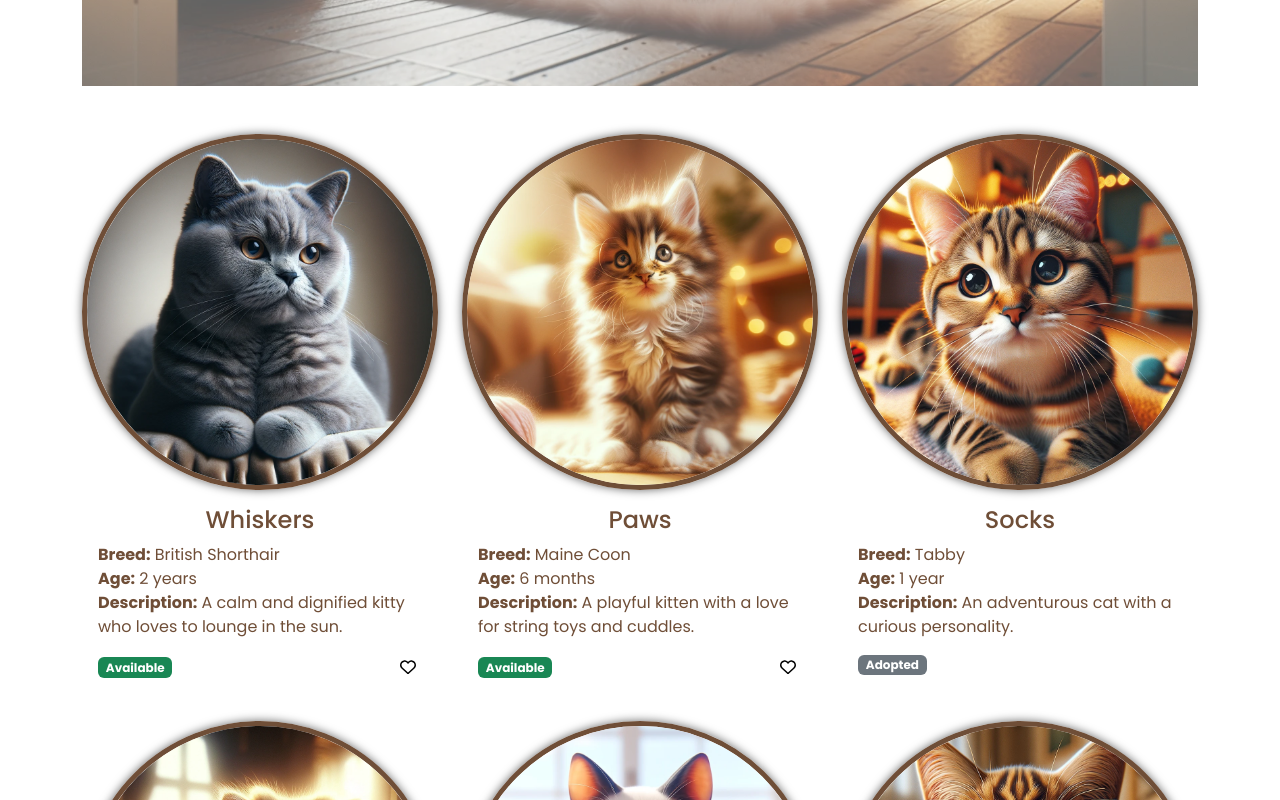
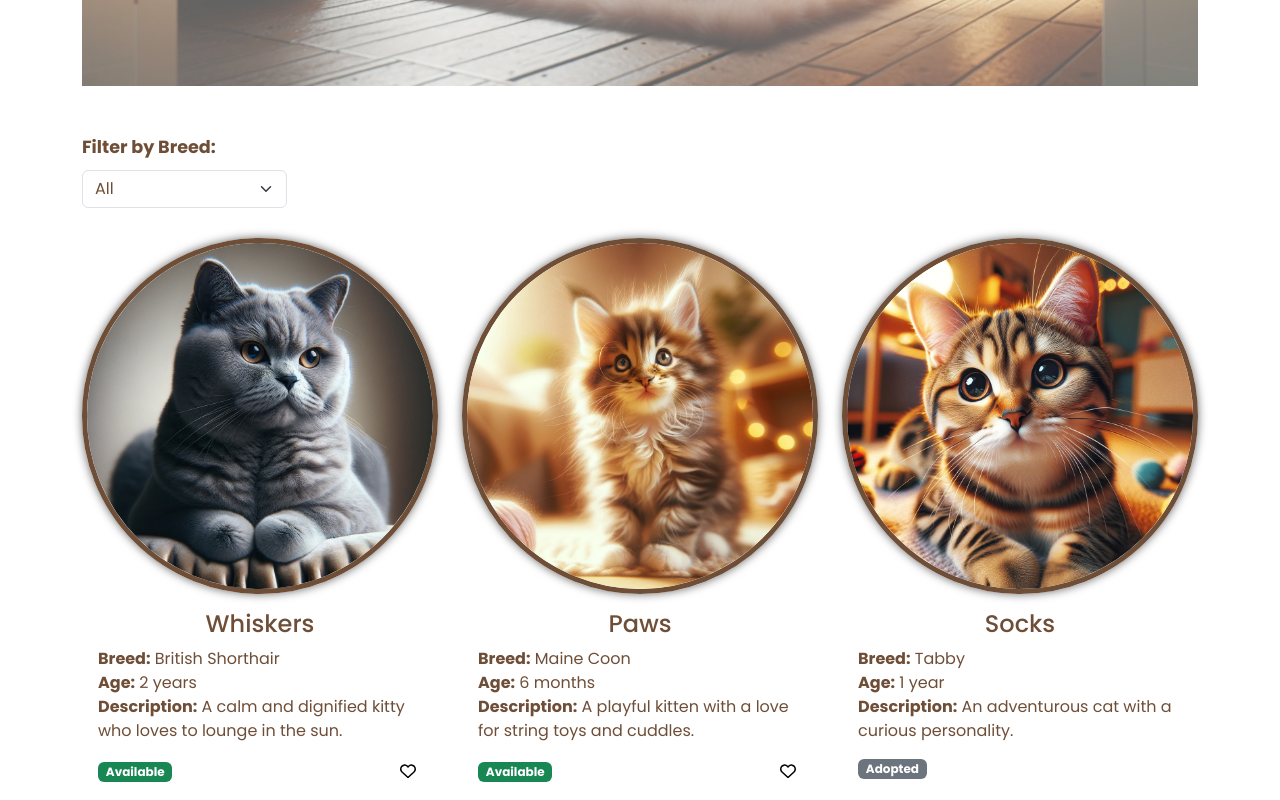
Before and after one commit to BuBuCatt/Cat-cafe-react, a React (Create React App) app in the folder cat-cafe/: page /adopt in a window 1280 px wide. Shown: the part 660-1460 px from the top of the page. Built offline with nearby package versions, Linux system fonts and the light colour scheme.

Commit message:
updated adopt cats img

```diff
--- a/cat-cafe/public/data/cats.json
+++ b/cat-cafe/public/data/cats.json
@@ -87,7 +87,7 @@
         "catName": "Oreo",
         "cataAge": "3 years",
         "catBreed": "Tuxedo",
-        "catDescription": "Oreo, with his striking black and white 'tuxedo' markings, has a charming personality to match his elegant coat. His soft fur and friendly demeanor make him a wonderful companion.",
+        "catDescription": "Oreo has a charming personality to match his elegant coat. His soft fur and friendly demeanor make him a wonderful companion.",
         "adoptionStatus": "Adopted",
         "catImage":"./data/img/Tuxedo-10.jpg"
 
--- a/cat-cafe/src/components/Cats.js
+++ b/cat-cafe/src/components/Cats.js
@@ -4,10 +4,12 @@ import { faHeart as farHeart } from '@fortawesome/free-regular-svg-icons';
 import { faHeart as fasHeart } from '@fortawesome/free-solid-svg-icons';
 import  { useState,useEffect } from 'react';
 import "../styles/cats.css";
+import Footer from './Footer';
+
 
 export default function Cats({cats, addToWishlist ,removeFromWishlist}) {
 
-
+    const [filter, setFilter] = useState('All');
 
       const [favoritedCats, setFavoritedCats] = useState(() => {
         // Load favorited cats from localStorage
@@ -38,12 +40,34 @@ export default function Cats({cats, addToWishlist ,removeFromWishlist}) {
 
     };
 
+    const handleFilterChange = (event) => {
+        setFilter(event.target.value);
+    };
+
+    const filteredCats = cats.filter(cat => {
+        return filter == 'All' || cat.catBreed == filter;
+    });
+
 
   return (
     <>
+
         <div className="container mt-5">
-        <div className="row">
-            {cats.map((cat) => (
+
+                <div className="filter-controls   ">
+                    <label className='breed-filter'>
+                        Filter by Breed:
+                        <select value={filter} onChange={handleFilterChange} className="form-select cat-form-select">
+                            <option value="All">All</option>
+                            {Array.from(new Set(cats.map(cat => cat.catBreed))).map(breed => (
+                                <option key={breed} value={breed}>{breed}</option>
+                            ))}
+                        </select>
+                    </label>
+                </div>
+
+        <div className="row row-container">
+            {filteredCats.map((cat) => (
             <div key={cat.cid} className="col-sm-12 col-md-6 col-lg-4 mb-4">
                 <div className="card h-100">
                 <img src={cat.catImage} className="card-img-top cat-img" alt={cat.catName} />
@@ -66,8 +90,14 @@ export default function Cats({cats, addToWishlist ,removeFromWishlist}) {
                 </div>
             </div>
             ))}
+
         </div>
+
+
+
         </div>
+
+
     </>
   )
 }
--- a/cat-cafe/src/styles/cats.css
+++ b/cat-cafe/src/styles/cats.css
@@ -20,11 +20,27 @@
   }
 
   .cat-details {
-    color: #6F4E37; /* A darker shade of brown */
-    line-height: 1.5; /* Increase the space between lines */
+    color: #6F4E37;
+    line-height: 1.5;
   }
 
   .cat-detail-title {
     font-weight: bold;
 
   }
+
+  .breed-filter{
+    color: #6F4E37;
+    margin-bottom: 30px;
+    font-size: 1.1em;
+    font-weight: bold;
+  }
+
+  .cat-form-select{
+    color: #6F4E37;
+    margin-top: 10px;
+  }
+
+  .row-container{
+    margin-bottom: 50px;
+  }
```
